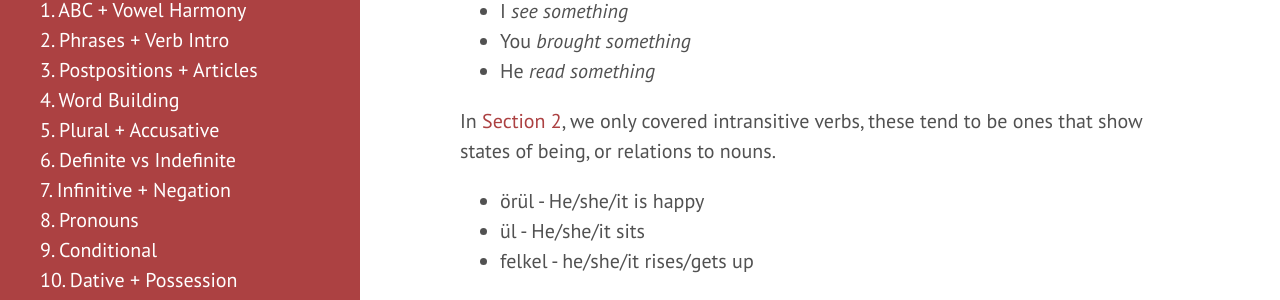
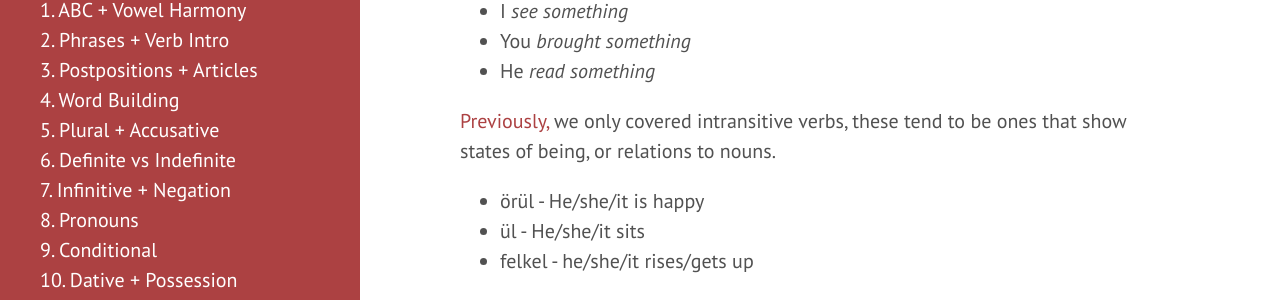
Before and after one commit to Magyartanulas/magyartanulas.github.io, a Jekyll site: the page built from definite_indefinite.md, in a window 1280 px wide and 900 px high. Shown: the part 410-710 px from the top of the window. Built offline with Jekyll 4.4.1, drawn with Linux system fonts in a browser that asks for light colours; Markdown is read by kramdown in place of the engine named in the settings.

Commit message:
Update definite_indefinite.md

```diff
--- a/definite_indefinite.md
+++ b/definite_indefinite.md
@@ -13,7 +13,7 @@ A **transitive** verb is any verb that takes a **direct object**, i.e. the accus
 * You *brought something*
 * He *read something*
 
-In [Section 2](https://magyartanulas.github.io/Section2/), we only covered intransitive verbs, these tend to be ones that show states of being, or relations to nouns.
+[Previously,](https://magyartanulas.github.io/phrases_verb-intro/) we only covered intransitive verbs, these tend to be ones that show states of being, or relations to nouns.
 
 * örül - He/she/it is happy
 * ül - He/she/it sits
```
